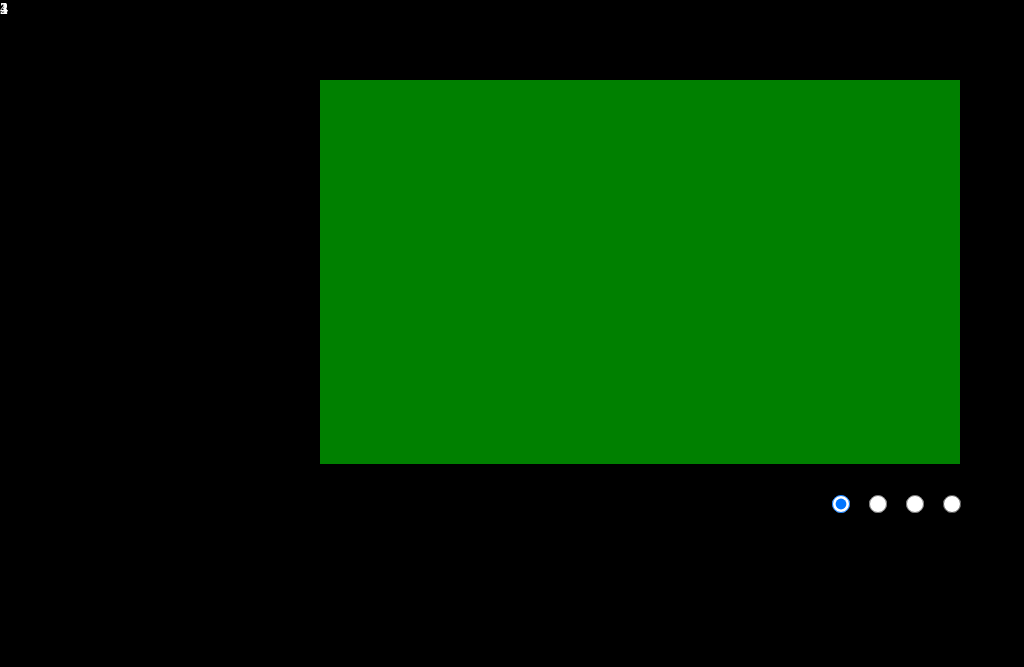
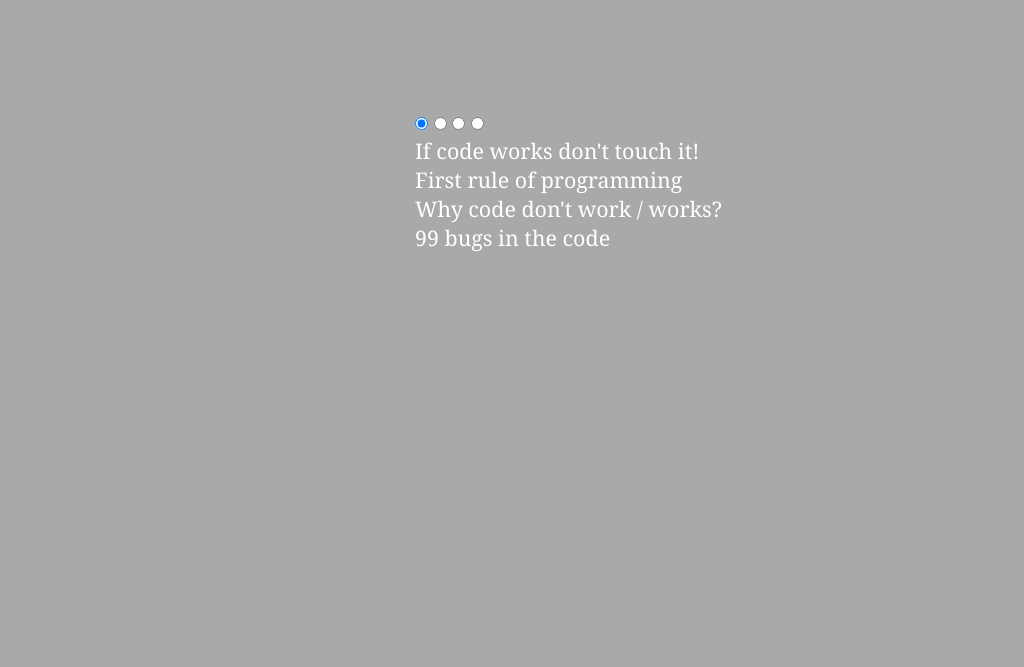
Before and after one commit to johnylviv/cssMemeSlider, a plain HTML site: page cssMemeSlider/index.html in a window 1280 px wide. Shown: the whole page, without its empty margins (0-1024 px from the left). Drawn offline with Linux system fonts and the light colour scheme.

Commit message:
feat: add main structure (Sat, Sep 14, 2024 06:21:24 PM)

```diff
--- a/cssMemeSlider/index.html
+++ b/cssMemeSlider/index.html
@@ -8,23 +8,41 @@
     <link rel="stylesheet" href="./style.css">
 </head>
 <body>
-    <section id="slider">
-        <input type="radio" name="slider" id="s1" checked>
-        <input type="radio" name="slider" id="s2">
-        <input type="radio" name="slider" id="s3">
-        <input type="radio" name="slider" id="s4">
+    <div class="container">
+        <div class="slider__wrap" role="slider">
 
-        <label for="s1" id="slide1">1</label>
-        <label for="s2" id="slide2">2</label>
-        <label for="s3" id="slide3">3</label>
-        <label for="s4" id="slide4">4</label>
-    </section>
-    <div class="text">
+          <input type="radio" name="slider__control" id="r1" checked/>
+          <input type="radio" name="slider__control" id="r2"/>
+          <input type="radio" name="slider__control" id="r3"/>
+          <input type="radio" name="slider__control" id="r4"/>
+          <div class="slider__wrap-content">
+
+            <div class="slider__content">
+              <div class="slide slide-1"></div>
+              <div class="slide slide-2"></div>
+              <div class="slide slide-3"></div>
+              <div class="slide slide-4"></div>
+            </div>
+
+          </div>
+
+          <div class="slider__wrap-text">
             <div class="slider__description">
+
                 <p class="slide slide1">If code works don't touch it!</p>
                 <p class="slide slide2">First rule of programming</p>
                 <p class="slide slide3">Why code don't work / works?</p>
                 <p class="slide slide4">99 bugs in the code</p>
+
+            </div>
+          </div>
+
+          <div class="slider__control">
+            <label for="r1" class="slider__control-1"></label>
+            <label for="r2" class="slider__control-2"></label>
+            <label for="r3" class="slider__control-3"></label>
+            <label for="r4" class="slider__control-4"></label>
+          </div>
         </div>
       </div>
 </body>
--- a/cssMemeSlider/style.css
+++ b/cssMemeSlider/style.css
@@ -1,45 +1,37 @@
-body {
-    margin: 0;
-    background: black;
+:root {
+    --slider-width: 450px;
+    --number: 4;
+    --color-border: lightblue;
+    --color-bg: darkgray;
+    --color-text: white;
+    --color-hover: yellow;
   }
 
-#slider {
-    width: 50%;
-    height: 30vw;
-    margin: 80px auto;
-    font-family: 'Times New Roman', Times, serif;
-    background: green;
+  * {
+    margin: 0;
+    padding: 0;
+    box-sizing: border-box;
   }
 
-input[type=radio] {
-    position: relative;
-    top: 108%;
-    left: 93%;
-    width: 18px;
-    height: 18px;
-    margin: 0 15px 0 0;
-    transform: translateX(-83px);
+  html {
+    font-size: 67%;
   }
 
-input[type=radio]:nth-child(4) {
-    margin-right: 0px;
+  body {
+    font-family: Georgia, 'Times New Roman', Times, serif;
+    font-size: 2rem;
+    color: var(--color-text);
+    background-color: var(--color-bg);
+    width: 100%;
+    height: 100vh;
   }
 
-#slider label {
-    position: absolute;
-    width: 100%;
-    height: 100%;
-    left: 0;
-    top: 0;
-    color: white;
+  .hidden {
+    visibility: hidden;
   }
 
-#slide1 {
-    /* background: red; */
+  .container {
+    width: var(--slider-width);
+    height: 480px;
+    margin: 10rem auto;
   }
-
-@media screen and (max-width: 500px) {
-    input[type=radio] {
-        left: 57%;
-    }
-}
```
Also changed, not shown: cssMemeSlider/img/2.jpg (deleted), cssMemeSlider/img/2.png (added), cssMemeSlider/img/3.jpg (deleted), cssMemeSlider/img/3.png (added). Lines whose indentation alone changed are shown as unchanged.
